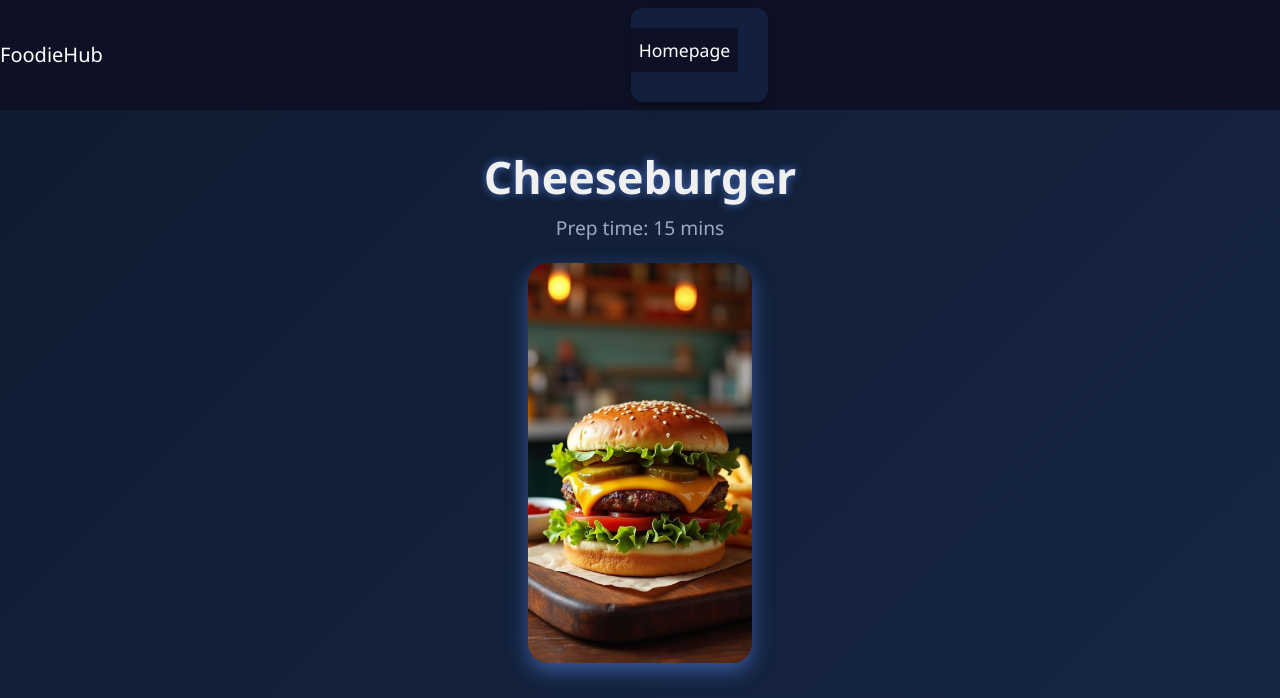
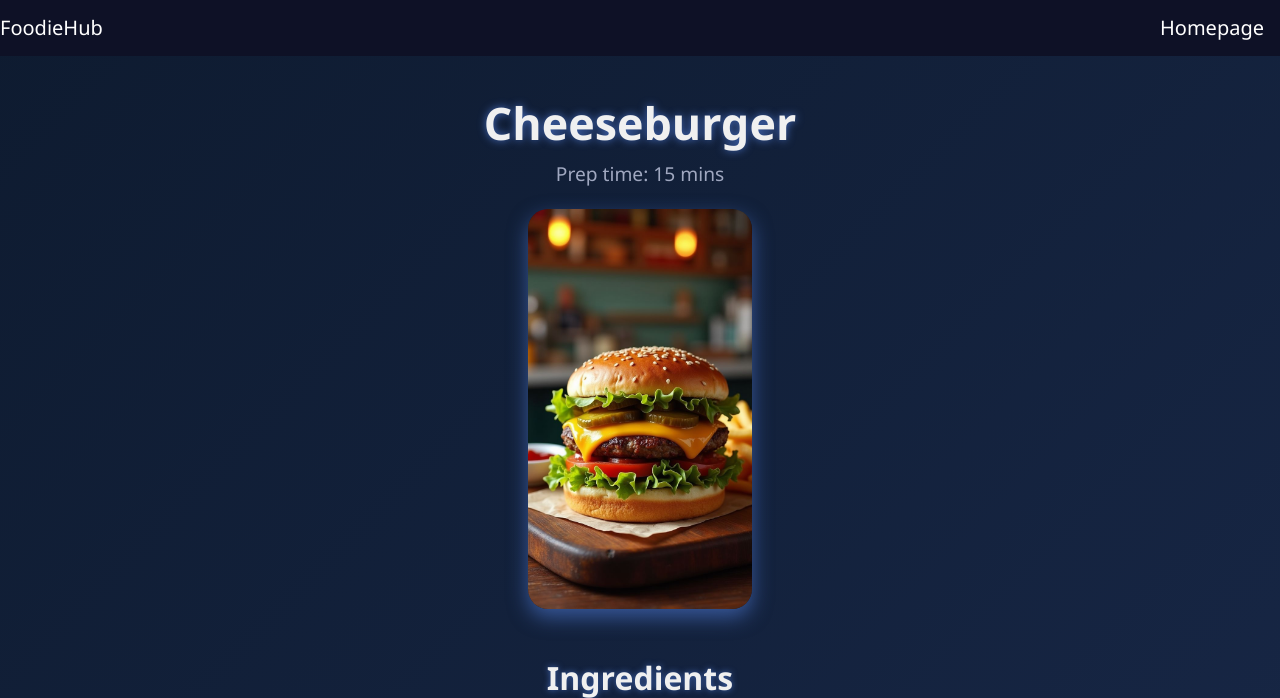
Before and after one commit to shahdaksh050/RecipeWeb, a PHP site: page /recipe.php?title=Cheeseburger in a window 1280 px wide. Shown: the top 698 px of the page. Run offline with PHP 8.4, Linux system fonts and the light colour scheme; a user stored in the database is signed in; data comes from the database, SQL or seed files in the repository.

Commit message:
Updated code

```diff
--- a/american_cuisine.html
+++ b/american_cuisine.html
@@ -169,7 +169,7 @@
     <div class="logo">🍴<span>FoodieHub</span></div>
     <nav>
       <a href="homepage.php">Homepage</a>
-      <a href="#">Cuisines</a>
+      <a href="homepage.php#cuisine-section">Cuisines</a>
     </nav>
     <div>👤</div>
   </header>
--- a/auth.php
+++ b/auth.php
@@ -1,5 +1,4 @@
 <?php
-// auth.php
 
 session_start();
 require_once 'config.php'; // Ensure this file sets up $mysqli (MySQLi connection)
--- a/chineese_cuisine.html
+++ b/chineese_cuisine.html
@@ -169,7 +169,7 @@
     <div class="logo">🍴<span>FoodieHub</span></div>
     <nav>
       <a href="homepage.php">Homepage</a>
-      <a href="#">Cuisines</a>
+      <a href="homepage.php#cuisine-section">Cuisines</a>
     </nav>
     <div>👤</div>
   </header>
--- a/french_cuisine.html
+++ b/french_cuisine.html
@@ -172,7 +172,7 @@
     <div class="logo">🍴<span>FoodieHub</span></div>
     <nav>
       <a href="homepage.php">Homepage</a>
-      <a href="#">Cuisines</a>
+      <a href="homepage.php#cuisine-section">Cuisines</a>
     </nav>
     <div>👤</div>
   </header>
--- a/index.php
+++ b/index.php
@@ -1,7 +1,4 @@
-
-
 <?php
-// auth.php
 session_start();
 require_once 'config.php'; // This file should define $mysqli
 
--- a/indian_cuisine.html
+++ b/indian_cuisine.html
@@ -169,7 +169,7 @@
     <div class="logo">🍴<span>FoodieHub</span></div>
     <nav>
       <a href="homepage.php">Homepage</a>
-      <a href="#">Cuisines</a>
+      <a href="homepage.php#cuisine-section">Cuisines</a>
     </nav>
     <div>👤</div>
   </header>
--- a/italian_cuisine.html
+++ b/italian_cuisine.html
@@ -169,7 +169,7 @@
     <div class="logo">🍴<span>FoodieHub</span></div>
     <nav>
       <a href="homepage.php">Homepage</a>
-      <a href="#">Cuisines</a>
+      <a href="homepage.php#cuisine-section">Cuisines</a>
     </nav>
     <div>👤</div>
   </header>
--- a/mexican_cuisine.html
+++ b/mexican_cuisine.html
@@ -172,7 +172,7 @@
     <div class="logo">🍴<span>FoodieHub</span></div>
     <nav>
       <a href="homepage.php">Homepage</a>
-      <a href="#">Cuisines</a>
+      <a href="homepage.php#cuisine-section">Cuisines</a>
     </nav>
     <div>👤</div>
   </header>
--- a/recipe.php
+++ b/recipe.php
@@ -156,6 +156,9 @@ if (count($parts) == 2) {
             color: white !important;
             background-color: #0e1126 !important;
         }
+        .navbar .nav-item {
+            margin-left: 15px;
+        }
         .btn-purple {
             background-color: #0e1126;
             color: white;
@@ -285,12 +288,8 @@ if (count($parts) == 2) {
       <button class="navbar-toggler text-white" type="button" data-bs-toggle="collapse" data-bs-target="#navbarNav">
         <span class="navbar-toggler-icon rounded"></span>
       </button>
-      <div class="collapse navbar-collapse justify-content-start" id="navbarNav">
-        <ul class="navbar-nav">
-          <li class="nav-item">
-            <a class="nav-link" href="homepage.php" style="color: white !important;">Homepage</a>
-          </li>
-        </ul>
+      <div class="collapse navbar-collapse justify-content-end" id="navbarNav">
+          <a class="nav-link navbar-brand" href="homepage.php" style="padding-left: 0;">Homepage</a>
       </div>
   </nav>
     <div class="container">
```
